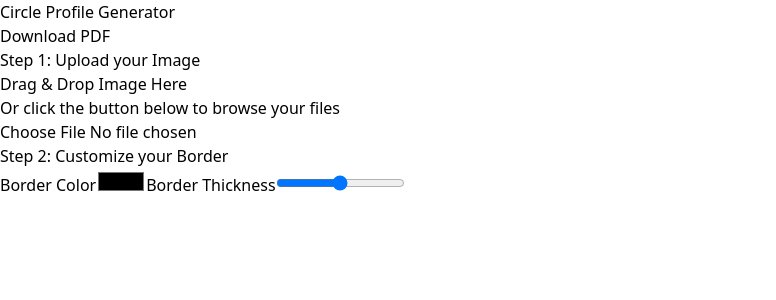
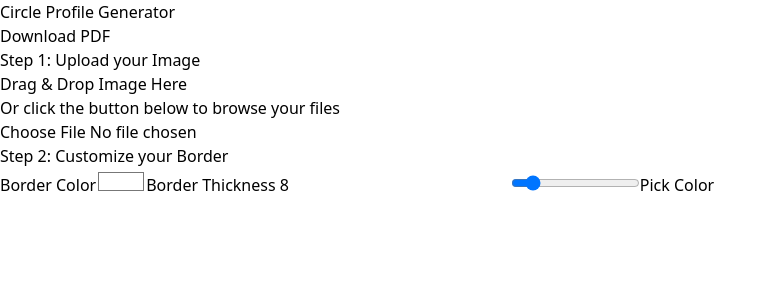
Before and after one commit to StewardRighteous/logo_cropper_with_background, a React (Vite) app: page / in a window 1280 px wide. Shown: the top 300 px of the page, without its empty margins (0-776 px from the left). Built offline with nearby package versions, Linux system fonts and the light colour scheme.

Commit message:
add color picker and border size slider

```diff
--- a/src/ui/ColorChooser.jsx
+++ b/src/ui/ColorChooser.jsx
@@ -1,11 +1,47 @@
+import { useState } from "react";
+
 export default function ColorChooser() {
+  const [color, setColor] = useState("#ffffff");
+  const [borderSize, setBorderSize] = useState(8);
+
+  const handlePick = async () => {
+    if (!window.EyeDropper) {
+      alert("EyeDropper not supported in this browser");
+      return;
+    }
+    const eyeDropper = new window.EyeDropper();
+    const result = await eyeDropper.open();
+    setColor(result.sRGBHex);
+  };
+
   return (
     <>
       <h1>Step 2: Customize your Border </h1>
       <label htmlFor="border-color">Border Color</label>
-      <input type="color" name="border-color" id="border-color" />
-      <label htmlFor="border-thickness">Border Thickness</label>
-      <input type="range" name="border-thickness" id="border-thickness" />
+      <input
+        type="color"
+        name="border-color"
+        id="border-color"
+        value={color}
+        onChange={(e) => setColor(e.target.color)}
+      />
+      <label htmlFor="border-thickness">Border Thickness </label>
+      <input
+        type="number"
+        id="border-thickness-value"
+        value={borderSize}
+        onChange={(e) => setBorderSize(e.target.value)}
+      />
+      <input
+        type="range"
+        name="border-thickness"
+        id="border-thickness"
+        min={0}
+        max={64}
+        value={borderSize}
+        onChange={(e) => setBorderSize(e.target.value)}
+      />
+      <button onClick={handlePick}>Pick Color</button>
     </>
   );
 }
```
